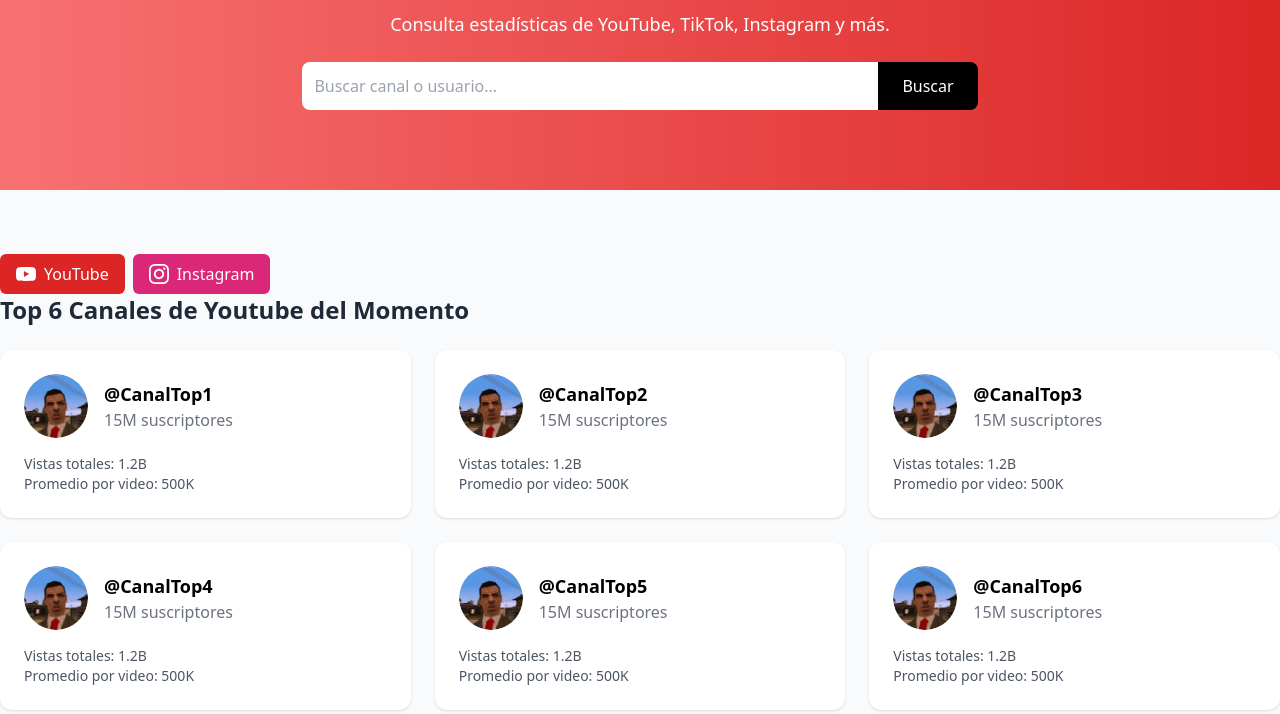
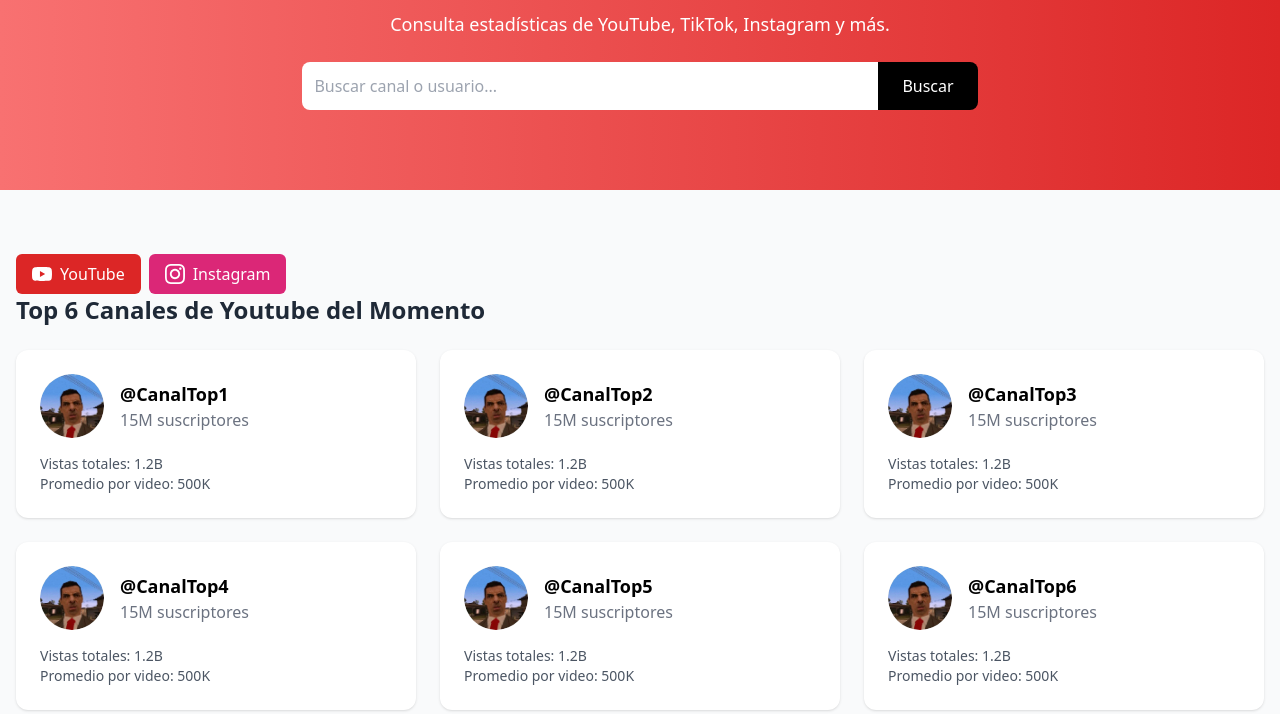
Before and after one commit to danielzt8/Social-stats-project, a plain HTML site: page index.html in a window 1280 px wide. Shown: the part 238-952 px from the top of the page. Drawn offline with nearby package versions, Linux system fonts and the light colour scheme.

Commit message:
agregue mx-4 al section del top

```diff
--- a/index.html
+++ b/index.html
@@ -62,7 +62,7 @@
       </section>
 
       <!-- Top canales -->
-      <section class="py-16">
+      <section class="py-16 mx-4">
         <div class="flex space-x-2">
 <button class="px-4 py-2 bg-red-600 text-white rounded-md hover:bg-red-700 focus:outline-none focus:ring-2 focus:ring-red-600 focus:ring-opacity-50 transition-all duration-300 flex items-center justify-center space-x-2">
     <svg class="w-5 h-5 fill-current" viewBox="0 0 24 24" xmlns="http://www.w3.org/2000/svg">
```
